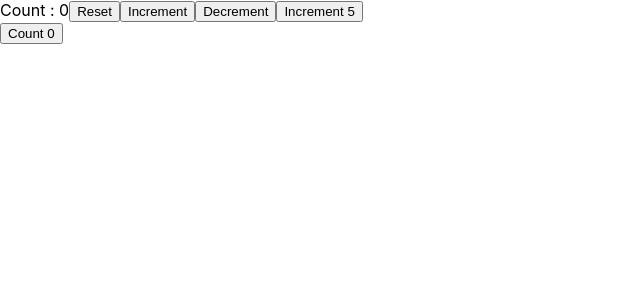
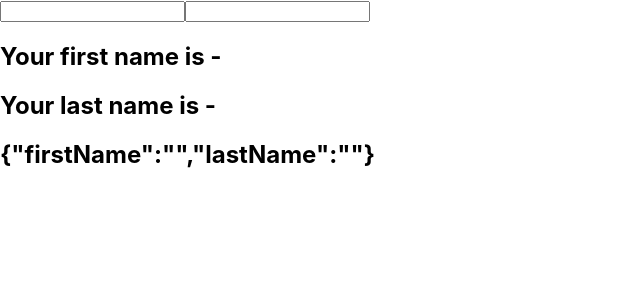
Before and after one commit to Aashish70/react-hooks, a React (Create React App) app: page / in a window 1280 px wide. Shown: the top 300 px of the page, without its empty margins (0-640 px from the left). Built offline with nearby package versions, Linux system fonts and the light colour scheme.

Commit message:
V4 useState with object very imp concept

```diff
--- a/src/App.js
+++ b/src/App.js
@@ -2,6 +2,7 @@
 import HookCounter from "./components/HookCounter";
 import HookCounterTwo from "./components/HookCounterTwo";
 import ClassCounterTwo from "./components/ClassCounterTwo";
+import HookCounterThree from "./components/HookCounterThree";
 
 
 function App() {
@@ -9,8 +10,9 @@
     <div className="App">
       {/* <ClassCounter /> */}
       {/* <HookCounter /> */}
-      <HookCounterTwo />
-      <ClassCounterTwo />
+      {/* <HookCounterTwo /> */}
+      {/* <ClassCounterTwo /> */}
+      <HookCounterThree />
     </div>
   );
 }
--- /dev/null
+++ b/src/components/HookCounterThree.js
@@ -0,0 +1,20 @@
+import React, {useState} from 'react'
+
+function HookCounterThree() {
+
+    // state variable can string, number, object, array etc
+    const [name, setName] = useState({firstName: '', lastName: ''})
+
+  return (
+    <form>
+        <input type='text' value={name.firstName} onChange={e => setName({...name, firstName : e.target.value})}/>
+        <input type='text' value={name.lastName} onChange={e => setName({...name, lastName : e.target.value})}/>
+
+        <h2>Your first name is - {name.firstName}</h2>
+        <h2>Your last name is - {name.lastName}</h2>
+        <h2>{JSON.stringify(name)}</h2>
+    </form>
+  )
+}
+
+export default HookCounterThree
```
